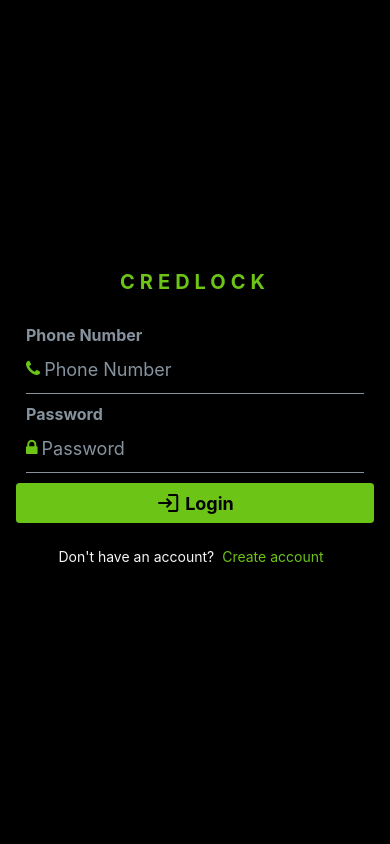
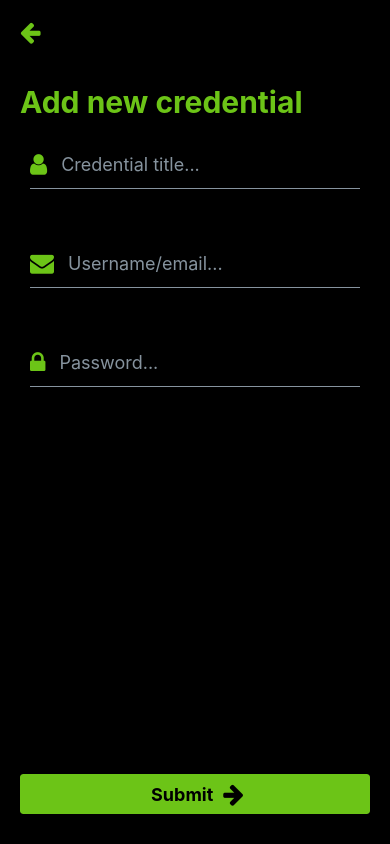
Before and after one commit to maanaskatta/credlock, a React Native app: screen /AddCredentials in a window 390 px wide. Built offline with nearby package versions, Linux system fonts and the light colour scheme.

Commit message:
Add credential screen completed

```diff
--- a/App.js
+++ b/App.js
@@ -1,11 +1,12 @@
 import { StatusBar } from "expo-status-bar";
 import React from "react";
-import { StyleSheet, Text, View } from "react-native";
+import { StyleSheet, View } from "react-native";
 import Login from "./screens/Login";
 import { NavigationContainer } from "@react-navigation/native";
 import { createNativeStackNavigator } from "@react-navigation/native-stack";
 import Signup from "./screens/Signup";
 import Dashboard from "./screens/Dashboard";
+import AddCredentialScreen from "./screens/AddCredentialScreen";
 
 const Stack = createNativeStackNavigator();
 
@@ -21,6 +22,8 @@ export default function App() {
           <Stack.Screen name="Login" component={Login} />
           <Stack.Screen name="Signup" component={Signup} />
           <Stack.Screen name="Dashboard" component={Dashboard} />
+          <Stack.Screen name="AddCredentials" component={AddCredentialScreen} />
+
         </Stack.Navigator>
       </View>
     </NavigationContainer>
--- a/package.json
+++ b/package.json
@@ -12,6 +12,7 @@
   "dependencies": {
     "@react-navigation/native": "^6.0.6",
     "@react-navigation/native-stack": "^6.2.5",
+    "crypto-js": "^4.1.1",
     "expo": "~43.0.2",
     "expo-status-bar": "~1.1.0",
     "react": "17.0.1",
--- /dev/null
+++ b/screens/AddCredentialScreen/index.js
@@ -0,0 +1,141 @@
+import React, {useState} from 'react';
+import { View, Text, StyleSheet, StatusBar, ScrollView} from "react-native";
+import { Icon, Input, Button } from "react-native-elements";
+import * as Crypto from "crypto-js";
+
+
+export default function AddCredentialScreen({navigation}) {
+
+    const [isSubmitted, setIsSubmitted] = useState(false);
+    const [title, setTitle] = useState(null);
+    const [username, setUsername] = useState(null);
+    const [password, setPassword] = useState(null);
+
+    return (
+        <ScrollView
+      style={styles.container}
+      contentContainerStyle={{ alignItems: "flex-start", flex: 1 }}
+    >
+      <Icon
+        onPress={() => navigation.navigate("Dashboard")}
+        name="arrow-left"
+        type="font-awesome"
+        color="#6CC417"
+      />
+      <View
+        style={{
+          width: "100%",
+          flex: 1,
+        }}
+      >
+        <Text
+          style={{
+            color: "#6CC417",
+            fontSize: 30,
+            fontWeight: "bold",
+            marginTop: 40,
+          }}
+        >
+          Add new credential
+        </Text>
+        <View style={{ flex: 1 }}>
+
+          <Input
+            placeholder="Credential title..."
+            leftIcon={{
+              type: "font-awesome",
+              name: "user",
+              color: "#6CC417",
+              style: { marginRight: 10 },
+            }}
+            onChangeText={(value) => {
+              setTitle(value);
+              setIsSubmitted(false);
+            }}
+            inputStyle={{ color: "white" }}
+            containerStyle={{ margin: 20, marginLeft: 0 }}
+            errorMessage={
+              isSubmitted && !title ? "Enter your credential title!..." : ""
+            }
+          />
+
+
+          <Input
+            placeholder="Username/email..."
+            leftIcon={{
+              type: "font-awesome",
+              name: "envelope",
+              color: "#6CC417",
+              style: { marginRight: 10 },
+            }}
+            onChangeText={(value) => {
+              setUsername(value);
+              setIsSubmitted(false);
+            }}
+            inputStyle={{ color: "white" }}
+            containerStyle={{ margin: 20, marginLeft: 0 }}
+            errorMessage={
+              isSubmitted && !username ? "Enter your account username/email!..." : ""
+            }
+          />
+
+
+            <Input
+            placeholder="Password..."
+            leftIcon={{
+              type: "font-awesome",
+              name: "lock",
+              color: "#6CC417",
+              style: { marginRight: 10 },
+            }}
+            onChangeText={(value) => {
+              setPassword(value);
+              setIsSubmitted(false);
+            }}
+            inputStyle={{ color: "white" }}
+            containerStyle={{ margin: 20, marginLeft: 0 }}
+            errorMessage={
+              isSubmitted && !password ? "Enter your account password!..." : ""
+            }
+          />
+          <Button
+            icon={
+              <Icon
+                type="font-awesome"
+                name="arrow-right"
+                color="black"
+                style={{ marginLeft: 10 }}
+              />
+            }
+            iconPosition="right"
+            title="Submit"
+            buttonStyle={{ backgroundColor: "#6CC417" }}
+            titleStyle={{
+              color: "black",
+              marginLeft: 5,
+              fontSize: 18,
+              fontWeight: "bold",
+            }}
+            containerStyle={{
+              bottom: 10,
+              position: "absolute",
+              width: "100%",
+            }}
+            onPress={() => {
+              setIsSubmitted(true);
+            }}
+          />
+        </View>
+      </View>
+    </ScrollView>
+    )
+}
+
+const styles = StyleSheet.create({
+  container: {
+    flex: 1,
+    backgroundColor: "black",
+    paddingTop: StatusBar.currentHeight + 20,
+    padding: 20,
+  },
+});
--- a/screens/Dashboard/index.js
+++ b/screens/Dashboard/index.js
@@ -1,5 +1,5 @@
 import React from "react";
-import { View, Text, StatusBar, StyleSheet, ScrollView } from "react-native";
+import { View, Text, StatusBar, StyleSheet, ScrollView, TouchableOpacity } from "react-native";
 import { Icon, FAB, Card } from "react-native-elements";
 
 const fakeData = [
@@ -7,28 +7,44 @@ const fakeData = [
   title: "Facebook",
   username: "maanaskatta6@gmail.com",
   password:"temp@123"
+},{
+  title: "Amazon",
+  username: "maanaskatta6@gmail.com",
+  password:"temp@123"
+},{
+  title: "Whatsapp",
+  username: "maanaskatta6@gmail.com",
+  password:"temp@123"
 },
 ]
 
 const CredentialCard = ({data}) => {
   return (
-    <Card>
-      <Card.Title>{data.title}</Card.Title>
+    <Card containerStyle={{backgroundColor:"black", borderColor:"#6CC417"}}>
+      <Card.Title style={styles.credentialTitle}>{data.title}</Card.Title>
       <View>
-        <View>
-          <Text>Username</Text>
-          <Text>{data.username}</Text>
+        <View style={styles.credentialContainer}>
+          <Text style={styles.credentialLabel}>Username :</Text>
+          <Text style={styles.credentialValue}>{data.username}</Text>
         </View>
-        <View>
-          <Text>Password</Text>
-          <Text>{data.password}</Text>
+        <View style={styles.credentialContainer}>
+          <Text style={styles.credentialLabel}>Password :</Text>
+          <Text style={styles.credentialValue}>{data.password}</Text>
         </View>
       </View>
     </Card>
   );
 }
 
-export default function Dashboard() {
+export default function Dashboard({ navigation }) {
+
+  const handleLogOut = () => {
+    navigation.reset({
+      index: 0,
+      routes: [{ name: "Login" }],
+    });
+  };
+
   return (
     <View style={styles.container}>
       <View style={styles.headerStyle}>
@@ -39,21 +55,35 @@ export default function Dashboard() {
           color='#6CC417'
           size={26}
 
-          onPress={() => console.log('hello')} />
+          onPress={() => handleLogOut()} />
       </View>
 
-      <ScrollView>
+      <ScrollView style={{flex: 3, paddingTop: 10}}>
         {
-          fakeData.map((credential) => {
+          fakeData.map((credential, index) => {
             return (
-              <CredentialCard data={credential}/>
+              <CredentialCard key={index} data={credential}/>
             );
           })
         }
       </ScrollView>
 
-      <FAB title={() => <Icon name="add" color="black" size={26} type="material" />} placement="right" color="#6CC417" />
-
+       <TouchableOpacity
+        style={{
+          borderWidth: 1,
+          alignItems: 'center',
+          justifyContent: 'center',
+          width: 60,
+          position: 'absolute',
+          bottom: 10,
+          right: 10,
+          height: 60,
+          backgroundColor: '#6CC417',
+          borderRadius: 100,
+        }}
+      >
+        <Icon onPress={() =>  navigation.navigate("AddCredentials")} name='add' size={30} color='black' />
+      </TouchableOpacity>
 
 
 
@@ -71,9 +101,27 @@ const styles = StyleSheet.create({
   },
 
   headerStyle : {
-    flex: 1,
     flexDirection: "row",
     alignItems:"baseline",
-    justifyContent:"space-between"
+    justifyContent: "space-between",
+  },
+
+  credentialTitle: { color: "#6CC417", fontSize: 20, fontWeight: "bold" },
+
+  credentialLabel: {
+    color: "gray",
+    fontWeight:"bold"
+  },
+
+  credentialValue: {
+    color: "white",
+    fontWeight: "bold",
+    marginLeft: 5,
+    fontSize: 14
+  },
+
+  credentialContainer: {
+    flexDirection: "row",
+    marginBottom: 5
   }
 });
```
Also changed, not shown: 1 other file (tests, documents, lock files or other folders).
